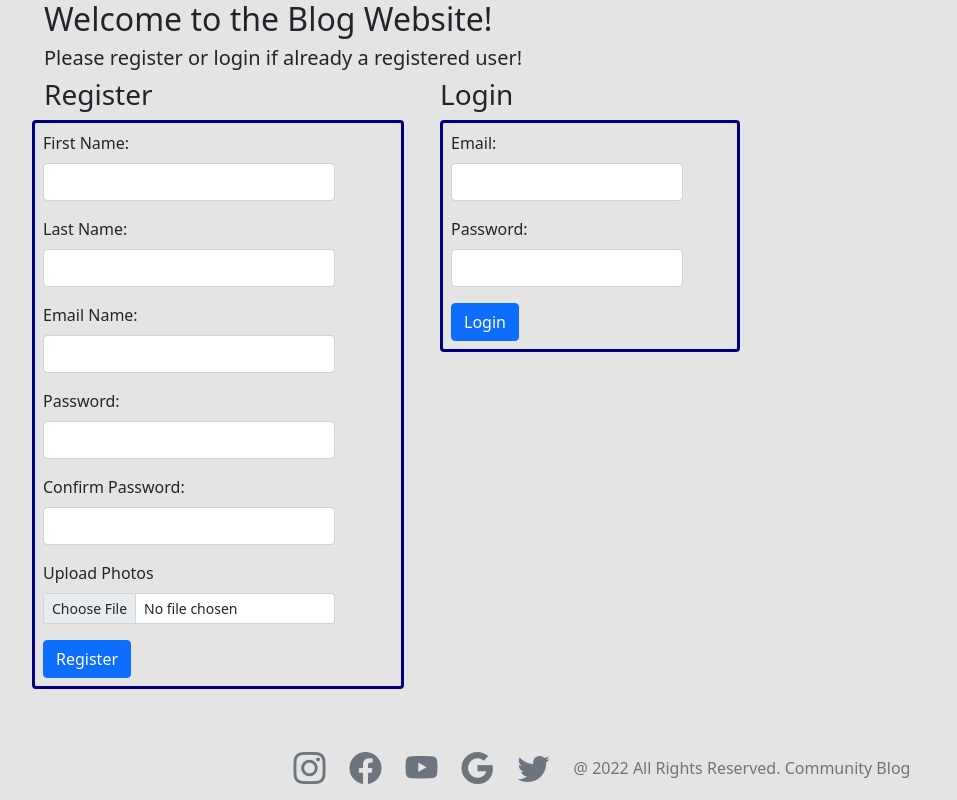
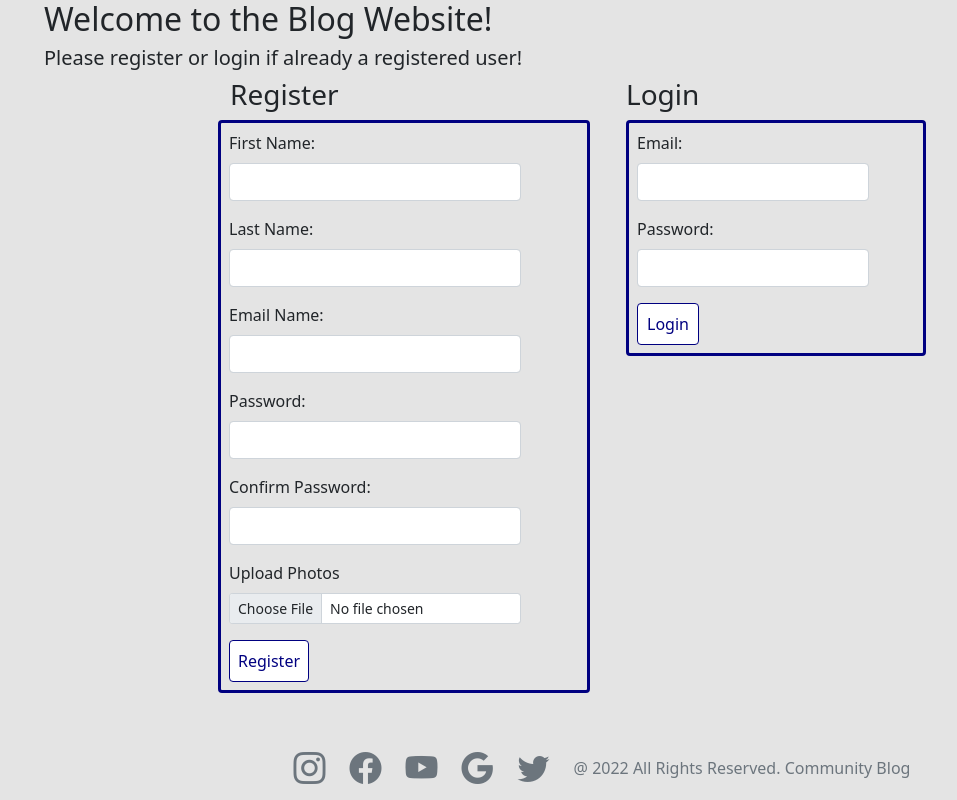
Before and after one commit to Kquach12/Blog-Group-Project, a React (Create React App) app in the folder blog/client/: page / in a window 1280 px wide. Shown: the whole page, without its empty margins (50-1007 px from the left). Built offline with nearby package versions, Linux system fonts and the light colour scheme.

Commit message:
Edit button styling

```diff
--- a/blog/client/src/components/BlogList.js
+++ b/blog/client/src/components/BlogList.js
@@ -18,7 +18,7 @@ const BlogList = (props) => {
 
 
 
-//Display list of blogs depending on whether we want to see active user's blogs or all other blogs
+//Display list of blogs depending on whether we want to see active user's blogs or all other blogs. Get that info from Home props
     return (
         <div>
             {
@@ -55,7 +55,7 @@ const BlogList = (props) => {
                                 <h3 className='bg-white'>{filteredBlog.blogPostTitle}</h3>
                                 <p className='bg-white'>{filteredBlog.blogPostDescription}</p>
                                 <span>
-                                    <Link to={"/details/" + filteredBlog._id}><button className={`${styles.button} btn btn-primary`}>Open</button></Link>
+                                    <Link to={"/details/" + filteredBlog._id}><button className={`${styles.button} rounded p-2`}>Open</button></Link>
                                 </span>
                                 </div>
                             </div>
--- a/blog/client/src/components/DeleteBlog.js
+++ b/blog/client/src/components/DeleteBlog.js
@@ -12,7 +12,7 @@ const DeleteBlog = (props) => {
         })
             .then((res) => {
                 console.log(res.data);
-                navigate('/my-blogs');
+                navigate('/home');
             })
             .catch((err) =>  {
                 if(err.response.status === 401) {
@@ -22,9 +22,7 @@ const DeleteBlog = (props) => {
             });
     }
   return (
-    <span className='bg-white'>
-      <button className={`${styles.button} btn btn-primary`}  onClick={ onClickDelete }>Delete</button>
-    </span>
+      <button className={`${styles.button} rounded p-2`}  onClick={ onClickDelete }>Delete</button>
   )
 }
 
--- a/blog/client/src/components/UserLogin.js
+++ b/blog/client/src/components/UserLogin.js
@@ -60,9 +60,7 @@ const UserLogin = () => {
                   : null
               }
         </div>
-        <span>
-          <button  className={`${styles.button} btn btn-primary`}>Login</button>
-        </span>
+          <button  className={`${styles.button} rounded p-2`}>Login</button>
       </form>
     </div>
   )
--- a/blog/client/src/components/UserRegister.js
+++ b/blog/client/src/components/UserRegister.js
@@ -138,9 +138,7 @@ const UserRegister = () => {
                       : null
                   }
         </div>
-        <span>
-          <button  className={`${styles.button} btn btn-primary`}>Register</button>
-        </span>
+          <button  className={`${styles.button} rounded p-2`}>Register</button>
         </div>
     </form>
   </div>
--- a/blog/client/src/styles/BlogList.module.css
+++ b/blog/client/src/styles/BlogList.module.css
@@ -3,6 +3,7 @@
     color: navy;
     text-decoration: none;
     border: 1.5px solid navy;
+    min-width: 62px;
 }
 
 .button:hover{
--- a/blog/client/src/views/Details.js
+++ b/blog/client/src/views/Details.js
@@ -43,9 +43,7 @@ const Details = (props) => {
           </div>
 
           <div className="bg-white p-2 d-flex justify-content-start">
-            <span className="bg-white">
-              <button onClick={() => navigate(`/edit/${id}`)} type="button" className={`${styles.button} btn me-2 `} >Edit</button>
-            </span>
+            <button onClick={() => navigate(`/edit/${id}`)} type="button" className={`${styles.button} rounded p-2 me-2 `} >Edit</button>
 
             <DeleteBlog  id={id}/>
           </div>
--- a/blog/client/src/views/Home.js
+++ b/blog/client/src/views/Home.js
@@ -40,6 +40,8 @@ const Home = () => {
       <div className='row'>
 
         <div className='col-6 d-flex align-items-center mt-5 flex-column'>
+
+          {/* Pass user info to Profile component as a prop, so we can reuse that component */}
           <ProfileInfo loggedInUserProp = {user} />
 
           {/* Use this button to toggle between All Blogs and My Blogs */}
--- a/blog/client/src/views/LogReg.js
+++ b/blog/client/src/views/LogReg.js
@@ -11,7 +11,7 @@ const LogReg = () => {
         <h5>Please register or login if already a registered user!</h5>
       </div>
       <div className="row">
-        <div className='col-4'>
+        <div className='col-4 offset-md-2'>
           <UserRegister/>
         </div>
         <div className='col-4'>
```
